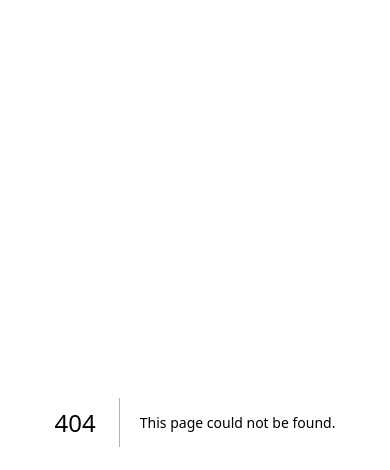
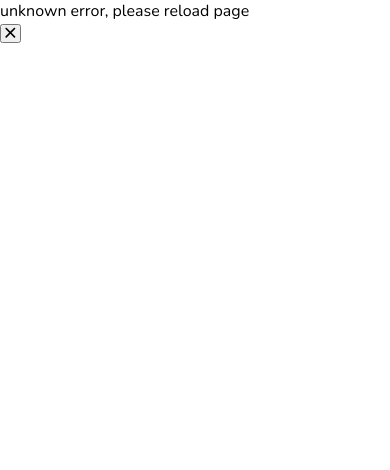
Before and after one commit to wrouruy/noteway, a Next.js app: page /auth/signup in a window 390 px wide. Before the commit this address had no page. Shown: the top 470 px of the page. Built offline with nearby package versions, Linux system fonts and the light colour scheme.

Commit message:
add ErrorPopup component, some changes in <Footer />

```diff
--- /dev/null
+++ b/app/auth/signup/page.tsx
@@ -0,0 +1,11 @@
+'use client';
+import style from './signup.module.scss'
+import ErrorPopup from '@/component/ErrorPopup/ErrorPopup';
+
+export default function Signup() {
+    return (
+        <div className={style.signup}>
+            <ErrorPopup onClose={() => console.log('sasasa')} message={'unknown error, please reload page'} />
+        </div>
+    )
+}
--- /dev/null
+++ b/app/auth/signup/signup.module.scss
@@ -0,0 +1,5 @@
+.signup {
+    width: 100%;
+    min-height: 100vh;
+    display: flex;
+}
--- /dev/null
+++ b/component/ErrorPopup/ErrorPopup.tsx
@@ -0,0 +1,18 @@
+import { FontAwesomeIcon } from '@fortawesome/react-fontawesome';
+import { faXmark } from '@fortawesome/free-solid-svg-icons';
+
+interface Props {
+    message: string,
+    onClose(): void
+}
+
+export default function ErrorPopup({ message, onClose }: Props) {
+    return (
+        <div>
+            <p>{message}</p>
+            <button onClick={onClose}>
+                <FontAwesomeIcon icon={faXmark} />
+            </button>
+        </div>
+    )
+}
--- a/component/Footer/Footer.tsx
+++ b/component/Footer/Footer.tsx
@@ -30,7 +30,7 @@ export default function Footer () {
                     </div>
                 </nav>
 
-                <div className="column">
+                <div className={style.column}>
                     <h3> subscribe for update </h3>
                     <div className="row">
                         <input type="text" placeholder='enter your email...' ref={emaiInputRef}/>
--- a/next.config.ts
+++ b/next.config.ts
@@ -4,6 +4,7 @@ const nextConfig: NextConfig = {
   sassOptions: {
     implementation: 'sass-embedded',
   },
+  allowedDevOrigins: ['192.168.0.103']
 };
 
 export default nextConfig;
--- a/package.json
+++ b/package.json
@@ -13,6 +13,8 @@
     "@fortawesome/free-brands-svg-icons": "^7.2.0",
     "@fortawesome/free-solid-svg-icons": "^7.2.0",
     "@fortawesome/react-fontawesome": "^3.3.1",
+    "@tsparticles/react": "^4.2.0",
+    "@tsparticles/slim": "^4.2.0",
     "cookies-next": "^6.1.1",
     "googleapis": "^173.0.0",
     "next": "16.2.7",
@@ -25,10 +27,11 @@
   },
   "devDependencies": {
     "@tailwindcss/postcss": "^4",
+    "@tsparticles/engine": "^4.2.0",
     "@types/node": "^20",
     "@types/nodemailer": "^8.0.0",
     "@types/pg": "^8.20.0",
-    "@types/react": "^19",
+    "@types/react": "^19.2.17",
     "@types/react-dom": "^19",
     "eslint": "^9",
     "eslint-config-next": "16.2.7",
```
Also changed, not shown: app/page.module.scss (+6 -1 lines), component/Footer/styles.module.scss (+9 -0 lines), 1 other file (tests, documents, lock files or other folders).
